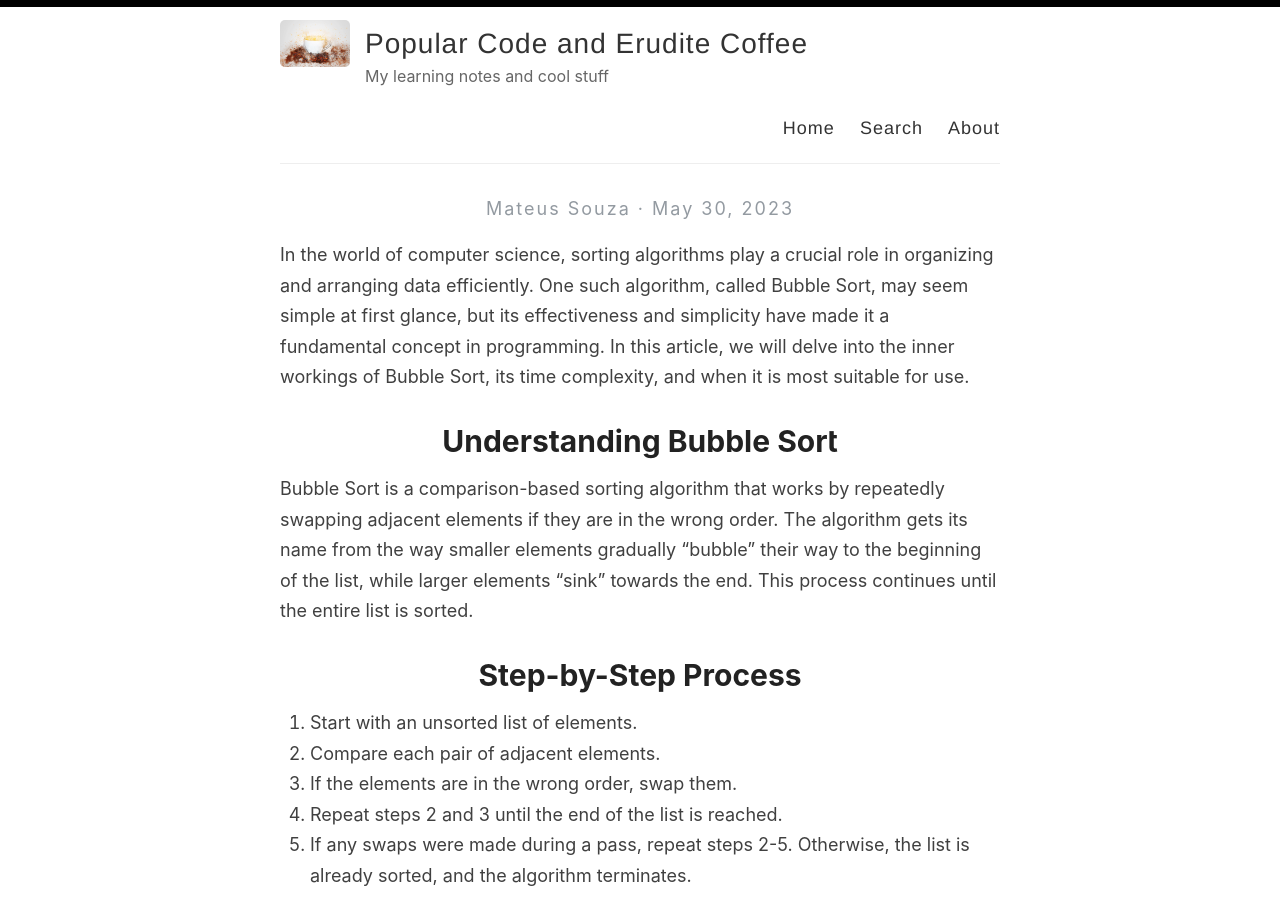
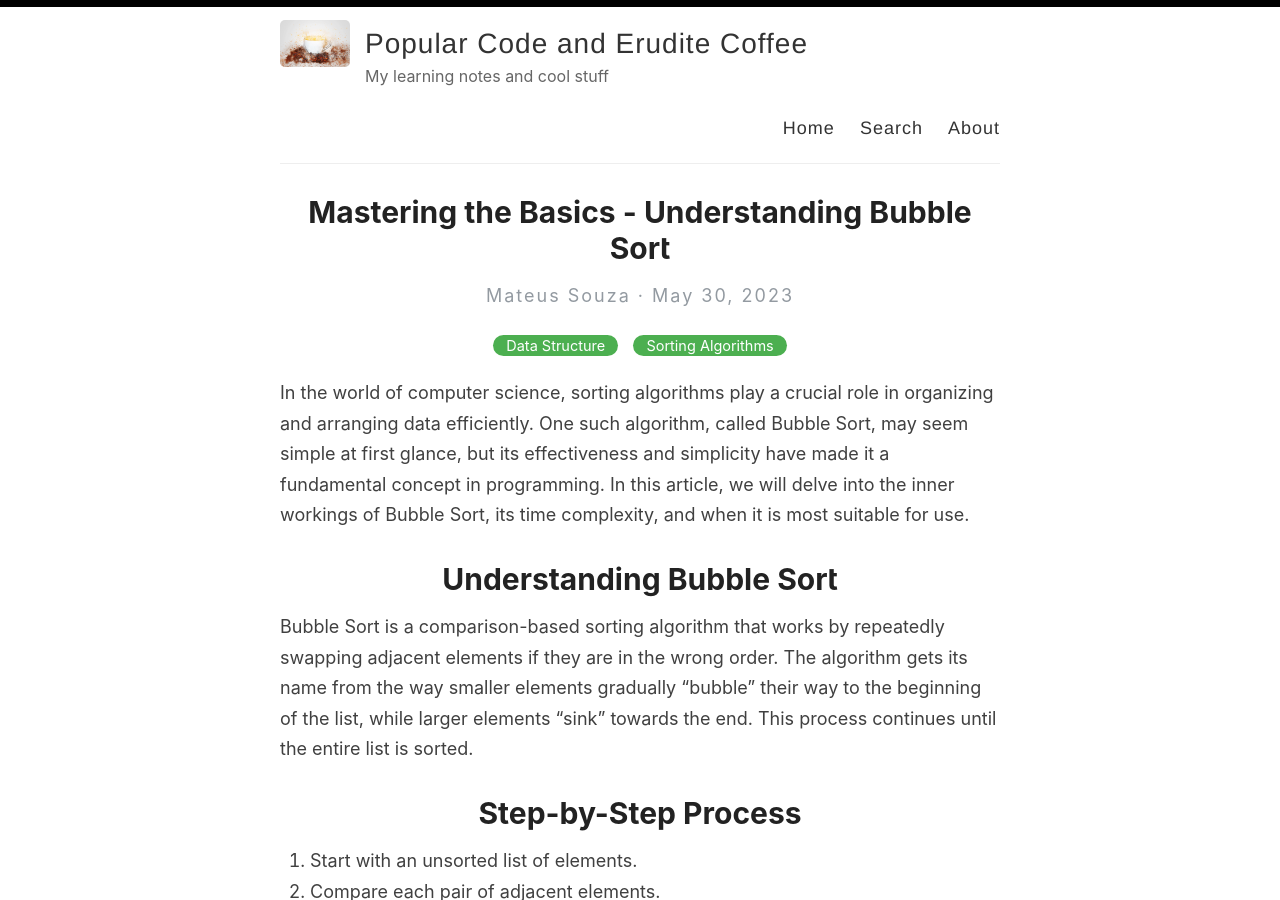
Before and after one commit to Mateusmsouza/mateusmsouza.github.io, a Jekyll site: the page built from _posts/2023-05-30-Mastering-the-Basics-Understanding-Bubble-Sort.md, in a window 1280 px wide and 900 px high. Built offline with Jekyll 4.4.1, drawn with Linux system fonts in a browser that asks for light colours; our own code applies the rules of GitHub Pages for plain Markdown files.

Commit message:
Update 2023-05-30-Mastering-the-Basics-Understanding-Bubble-Sort.md
Removing : from title

```diff
--- a/_posts/2023-05-30-Mastering-the-Basics-Understanding-Bubble-Sort.md
+++ b/_posts/2023-05-30-Mastering-the-Basics-Understanding-Bubble-Sort.md
@@ -1,6 +1,6 @@
 ---
 layout: post
-title: Mastering the Basics: Understanding Bubble Sort
+title: Mastering the Basics - Understanding Bubble Sort
 categories: [Data Structure, Sorting Algorithms]
 ---
 
```
